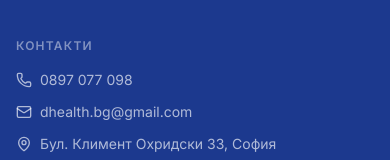
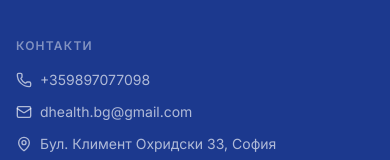
Before and after one commit to sherifkunch/dhealth, a Next.js app: page /za-nas in a window 390 px wide. Shown: the part 2664-2824 px from the top of the page. Built offline with nearby package versions, Linux system fonts and the light colour scheme.

Commit message:
changing phone number with +359

```diff
--- a/src/data/site-config.ts
+++ b/src/data/site-config.ts
@@ -5,7 +5,7 @@ export const siteConfig = {
     "Персонализирани програми за възстановяване, рехабилитация и подобряване на качеството на живот. Диана Димова — Кинезитерапевт в София.",
   url: "https://dhealth.bg",
   phone: "+359897077098",
-  phoneDisplay: "0897 077 098",
+  phoneDisplay: "+359897077098",
   email: "dhealth.bg@gmail.com",
   address: {
     street: "Бул. Климент Охридски 33",
```
